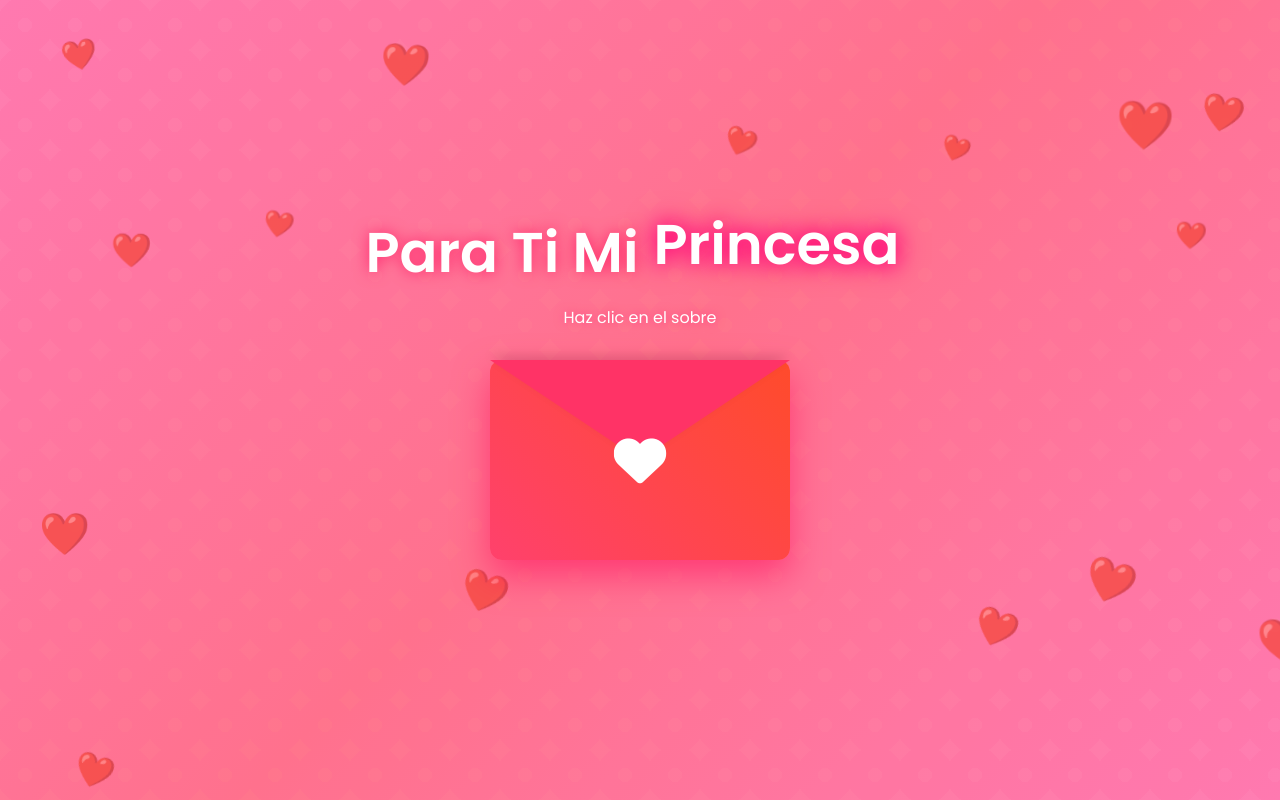
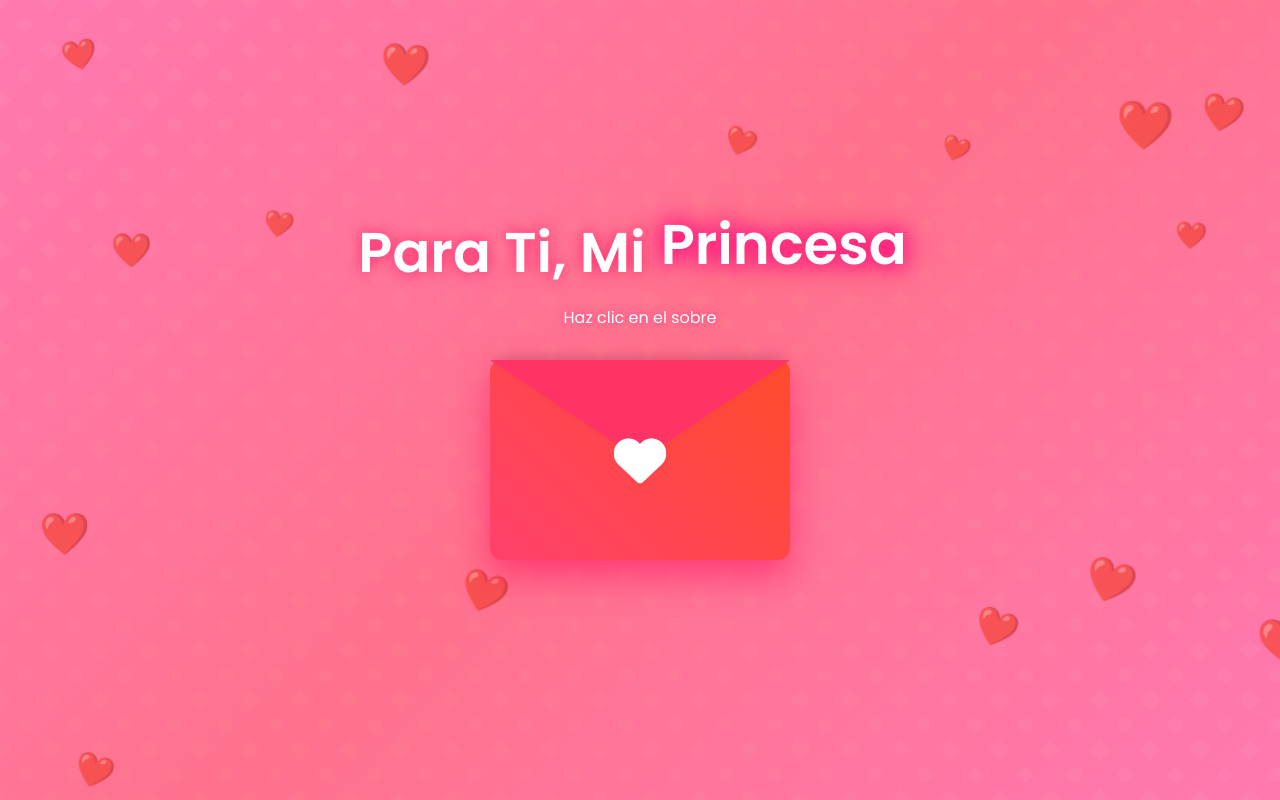
Before and after one commit to IsraelU/Test, a plain HTML site: page TestCarta/index.html in a window 1280 px wide. Drawn offline with Linux system fonts and the light colour scheme.

Commit message:
Update index.html

```diff
--- a/TestCarta/index.html
+++ b/TestCarta/index.html
@@ -3,7 +3,7 @@
 <head>
     <meta charset="UTF-8">
     <meta name="viewport" content="width=device-width, initial-scale=1.0">
-    <title>Sorpresa Para ti mi Amor BCode</title>
+    <title>Sorpresa Para el ADMV</title>
     <link rel="stylesheet" href="https://cdnjs.cloudflare.com/ajax/libs/font-awesome/6.4.0/css/all.min.css">
     <link href="https://fonts.googleapis.com/css2?family=Dancing+Script:wght@700&family=Poppins:wght@300;400;500;600&display=swap" rel="stylesheet">
     <link rel="stylesheet" href="css/style.css" />
@@ -15,7 +15,7 @@
 
     <div class="container" id="main-container">
         <div class="header">
-            <h1>Para Ti Mi<span class="special-name floating">  Princesa </span></h1>
+            <h1>Para Ti, Mi<span class="special-name floating">  Princesa </span></h1>
             <p style="color: white; text-shadow: 0 0 10px rgba(255,0,119,0.5);">Haz clic en el sobre</p>
         </div>
 
```
